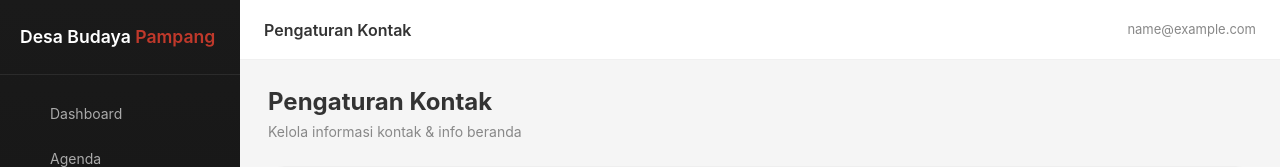
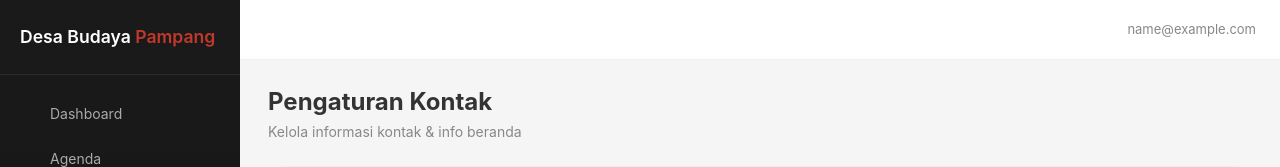
Before and after one commit to Pecatpecut/Desa-Wisata-Budaya-Pampang, a PHP site: page /admin/kontak in a window 1280 px wide. Shown: the top 167 px of the page. Run offline with PHP 8.4, Linux system fonts and the light colour scheme; the visitor is signed in with stand-in values (Sample User, id 1); data that the repository does not hold is empty; some libraries are stand-ins or nearby versions; some web fonts are replaced.

Commit message:
Update index.php

```diff
--- a/app/views/admin/kontak/index.php
+++ b/app/views/admin/kontak/index.php
@@ -1,5 +1,4 @@
 <?php
-$pageTitle = 'Pengaturan Kontak';
 $active    = 'kontak';
 require ROOT . '/app/views/admin/partials/header.php';
 ?>
```
